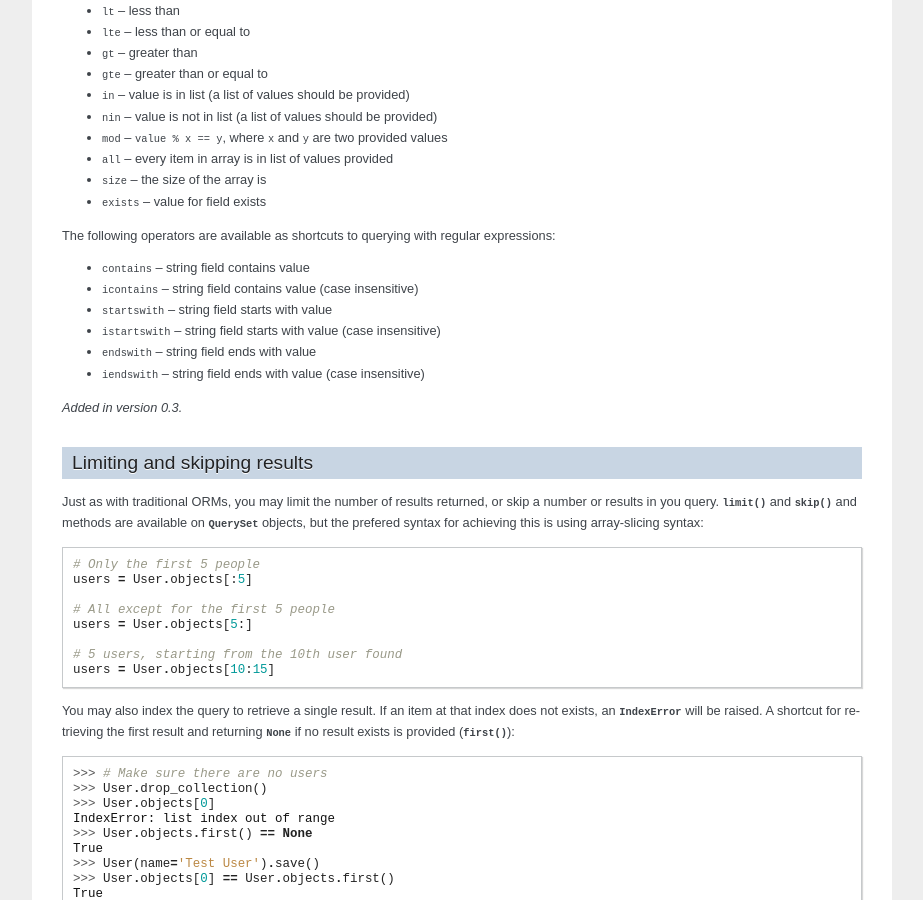
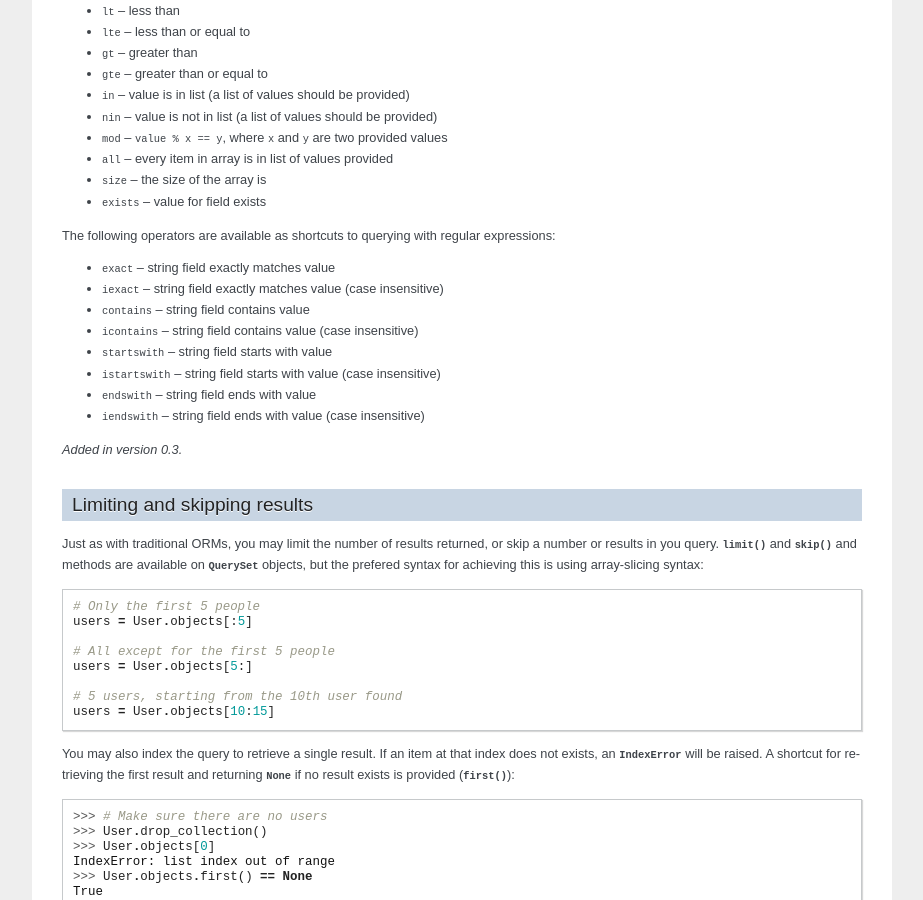
Before and after one commit to MongoEngine/mongoengine, a Sphinx documentation site: the page built from docs/guide/querying.rst, in a window 1280 px wide and 900 px high, scrolled down 1104 px. Shown: the whole window, without its empty margins (198-1121 px from the left). Built offline with Sphinx 7.4.7, drawn with Linux system fonts in a browser that asks for light colours.

Commit message:
Added docs for exact, iexact

```diff
--- a/docs/guide/querying.rst
+++ b/docs/guide/querying.rst
@@ -78,6 +78,8 @@ Available operators are as follows:
 The following operators are available as shortcuts to querying with regular
 expressions:
 
+* ``exact`` -- string field exactly matches value
+* ``iexact`` -- string field exactly matches value (case insensitive)
 * ``contains`` -- string field contains value
 * ``icontains`` -- string field contains value (case insensitive)
 * ``startswith`` -- string field starts with value
```
